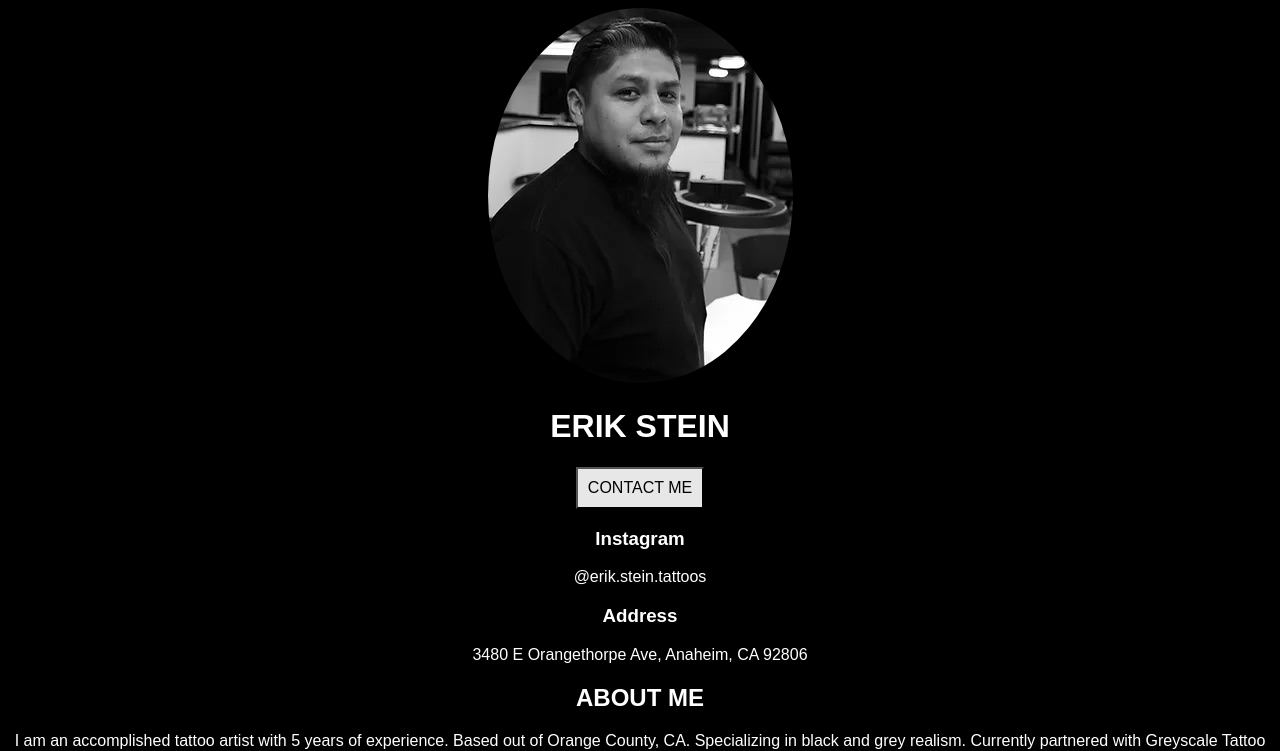
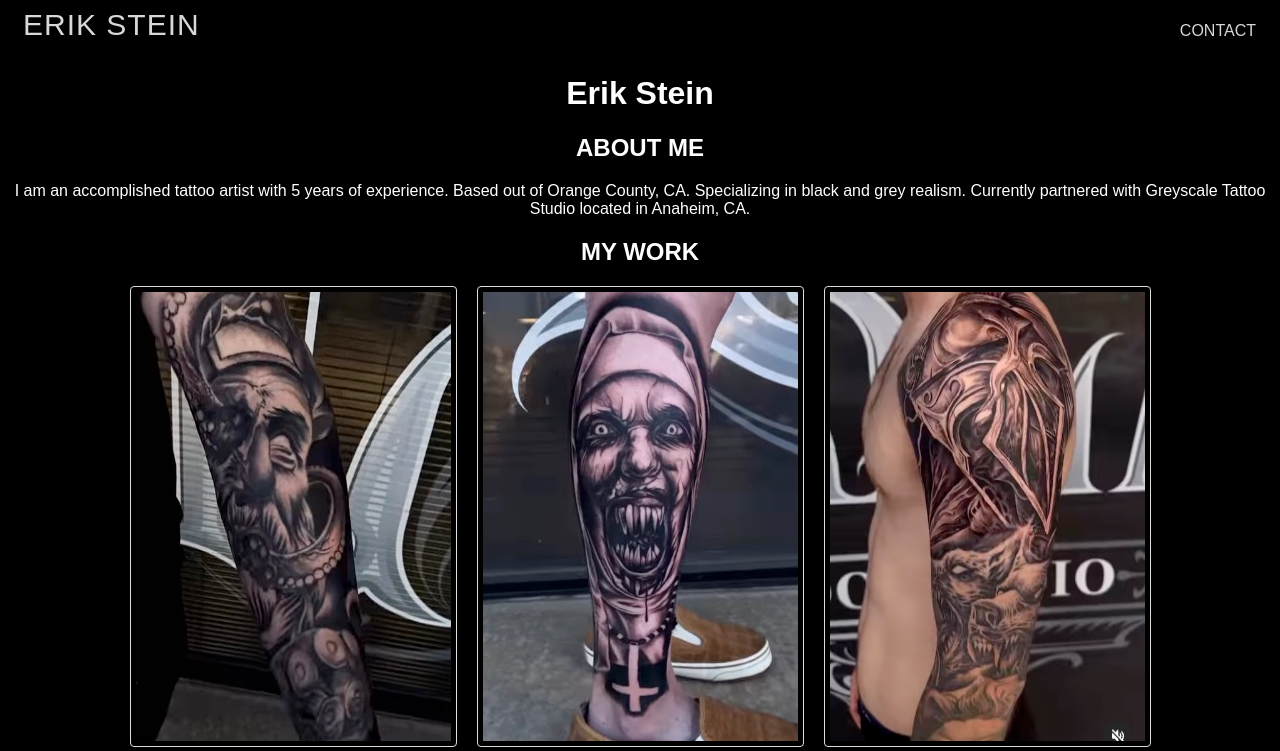
Before and after one commit to chasevriend/Tattoo-Site, a plain HTML site: page index.html in a window 1280 px wide. Shown: the top 751 px of the page. Drawn offline with Linux system fonts and the light colour scheme.

Commit message:
Add files via upload
rough draft

```diff
--- a/index.html
+++ b/index.html
@@ -8,20 +8,22 @@
     <title>Erik Stein</title>
 </head>
 <body>
+    <nav class="navbar">
+        <a href="index.html" class="nav-logo">Erik Stein</a>
+        <ul>
+            <li><a href="https://www.instagram.com/erik.stein.tattoos/?hl=en">CONTACT</a></li>
+        </ul>
+    </nav>
     <div class="main">
+        <div>
             <div class="container-hero">
-            <img src="profile.jpeg" alt="Profile Image">
-            <h1>ERIK STEIN</h1>
-            <a href="https://www.instagram.com/erik.stein.tattoos/?hl=en"><button>CONTACT ME</button></a>
+                <h1>Erik Stein</h1>
             </div>
             <div class="container-about">
-            <h3>Instagram</h3>
-            <p>@erik.stein.tattoos</p>
-            <h3>Address</h3>
-            <p>3480 E Orangethorpe Ave, Anaheim, CA 92806</p>
                 <h2>ABOUT ME</h2>
                 <p>I am an accomplished tattoo artist with 5 years of experience. Based out of Orange County, CA.
                     Specializing in black and grey realism. Currently partnered with Greyscale Tattoo Studio located in Anaheim, CA.</p>
+            </div>
         </div>
         <h2>MY WORK</h2>
         <div class="container-work">
--- a/styles.css
+++ b/styles.css
@@ -1,5 +1,5 @@
 body {
-    background-color: black;
+    background-color: #000;
     text-align: center;
     font-family: sans-serif;
 }
@@ -8,8 +8,43 @@ h1, h2, h3, p {
     color: white;
 }
 
+.navbar ul {
+    list-style-type: none;
+    margin: 0;
+    padding: 0;
+    overflow: hidden;
+}
+
+li {
+    float: right;
+}
+
+.navbar a.nav-logo {
+    float: left;
+    height: inherit;
+    line-height: inherit;
+    padding: 0 15px;
+    font-size: 30px;
+    text-transform: uppercase;
+    letter-spacing: 1px;
+    color: #d8d8d8;
+    text-decoration: none;
+}
+
+li a {
+    display: block;
+    color: #d8d8d8;
+    text-align: center;
+    padding: 14px 16px;
+    text-decoration: none;
+}
+
+a:hover {
+    background-color: gray;
+}
+
 .container-hero img {
-    border-radius: 50%;
+    border-radius: 10%;
     align-items: center;
 }
 
@@ -40,3 +75,13 @@ button {
     padding: 10px;
     font-size: 16px;
 }
+
+.flex-container {
+    display: flex;
+}
+
+.flex-child {
+    flex: 1;
+    border: 2px;
+
+}
```
Lines whose indentation alone changed are shown as unchanged.
